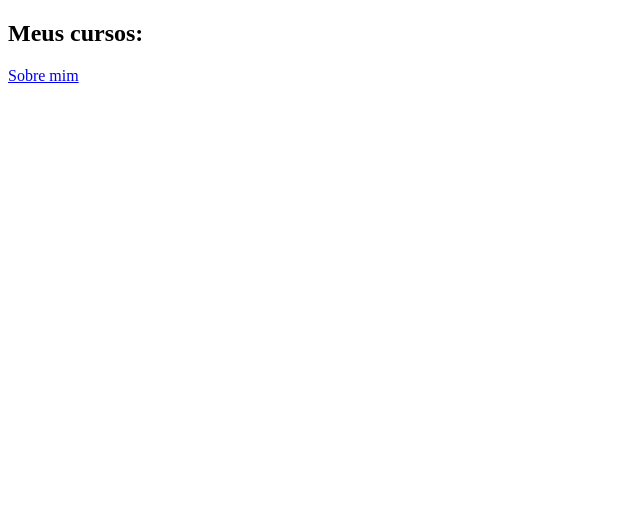
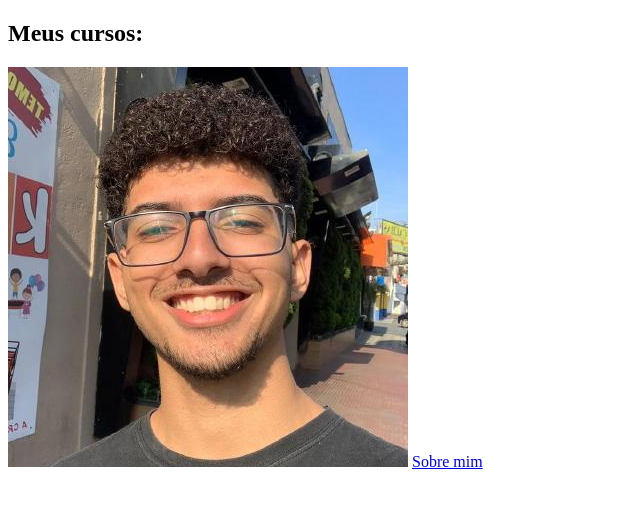
Before and after one commit to Gustavo1471/site, a plain HTML site: page index.html in a window 1280 px wide. Shown: the whole page, without its empty margins (0-640 px from the left). Drawn offline with Linux system fonts and the light colour scheme.

Commit message:
c6 - Inserindo logo no index

```diff
--- a/index.html
+++ b/index.html
@@ -8,6 +8,8 @@
 <body>
     <h2>Meus cursos:</h2>
 
+    <img src="img/124311390.jpeg" alt="">
+
     <a href="Autor.html">Sobre mim</a>
 </body>
 </html>
```
Also changed, not shown: img/124311390.jpeg (added).
